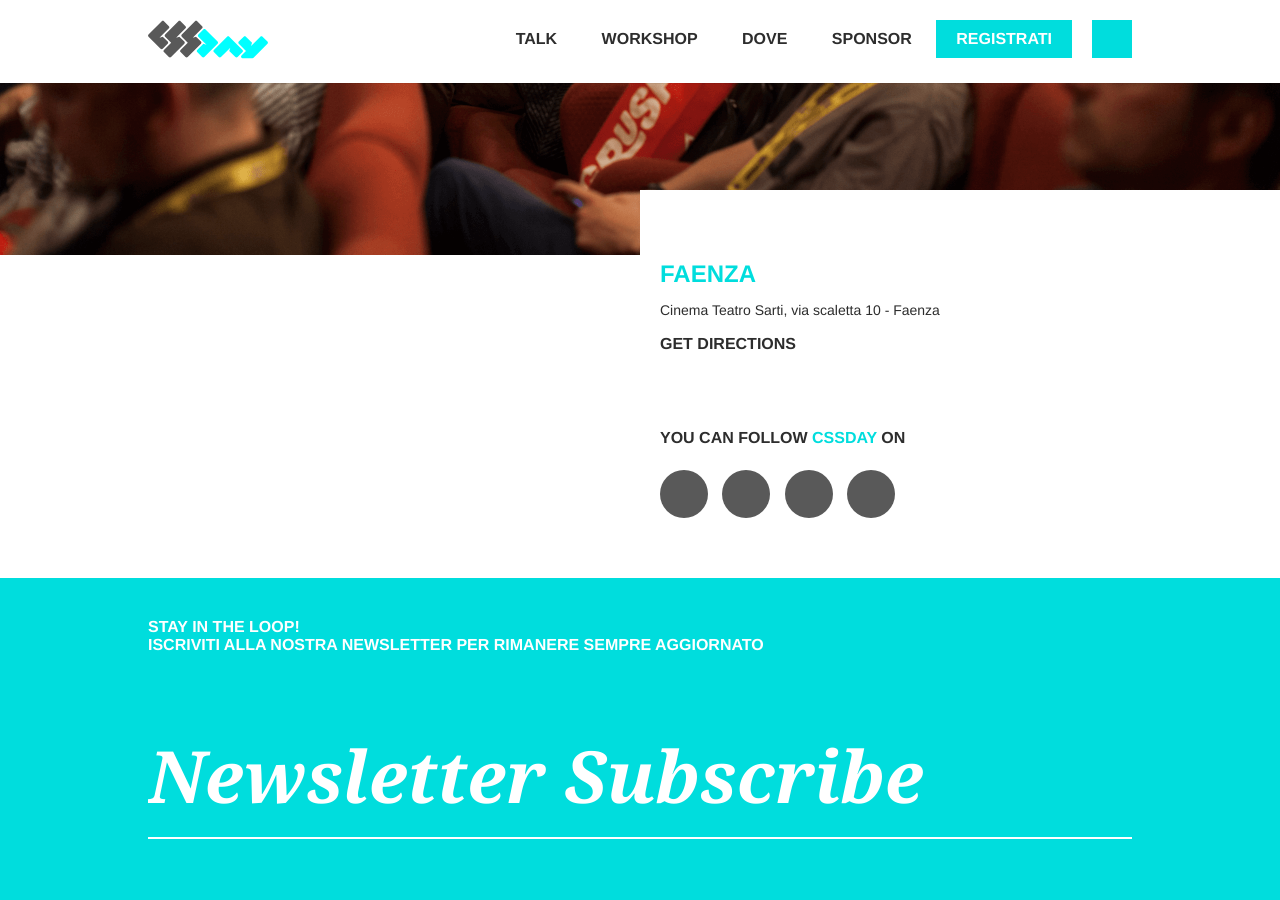
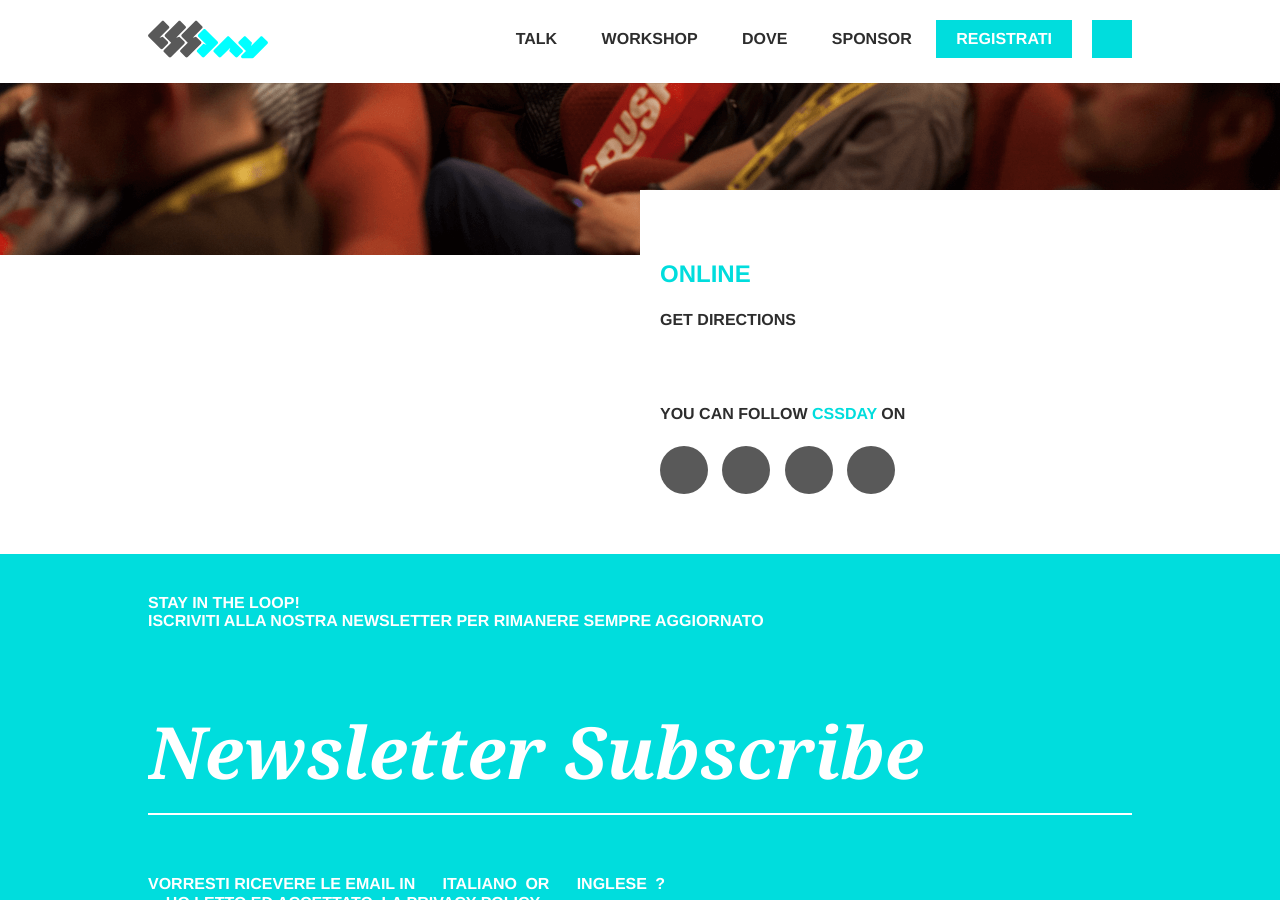
Before and after one commit to pantarei-mb/2020.cssday.it, a Jekyll site: the page built from index.html, in a window 1280 px wide and 900 px high, scrolled down 4564 px. Built offline with Jekyll 4.4.1, drawn with Linux system fonts in a browser that asks for light colours; some web fonts are replaced.

Commit message:
update venue > online

```diff
--- a/_data/venue.yml
+++ b/_data/venue.yml
@@ -1,3 +1,3 @@
-map: https://goo.gl/maps/5F7f5XrztX52
-name: Faenza
-where: Cinema Teatro Sarti, via scaletta 10 -  Faenza
+map:
+name: Online
+where:
```
